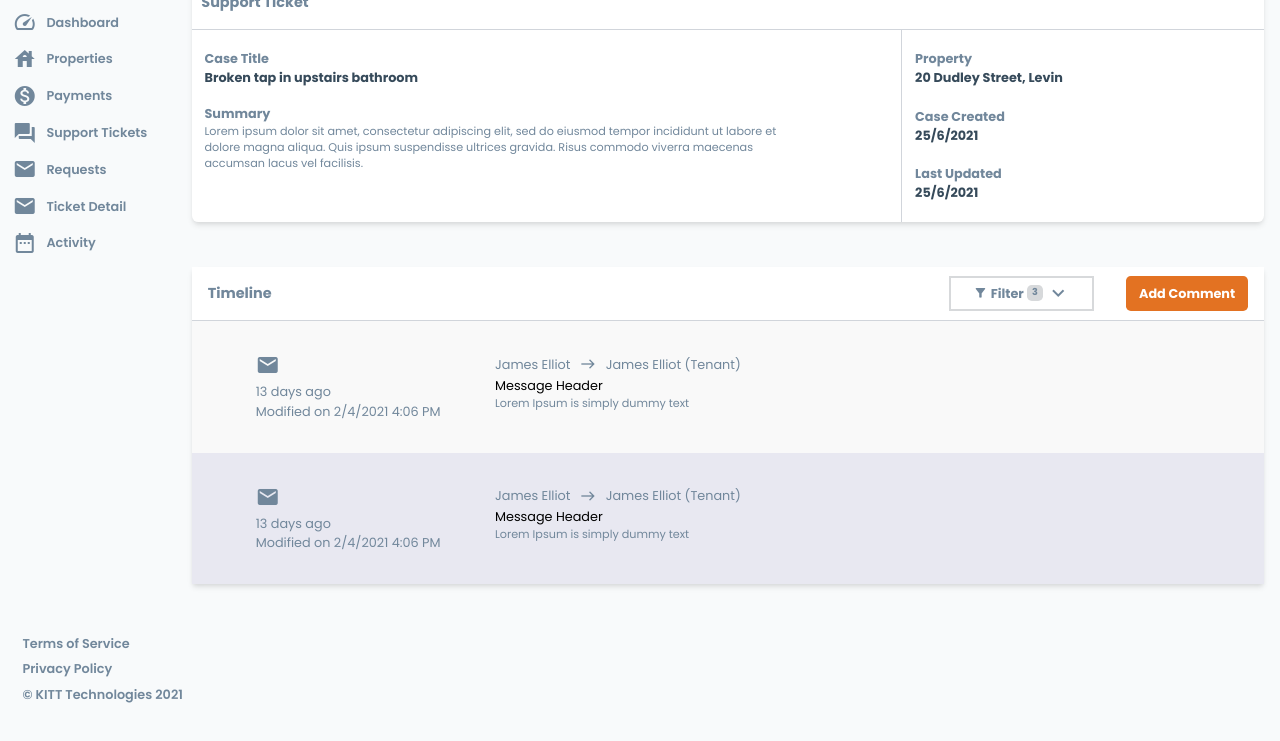
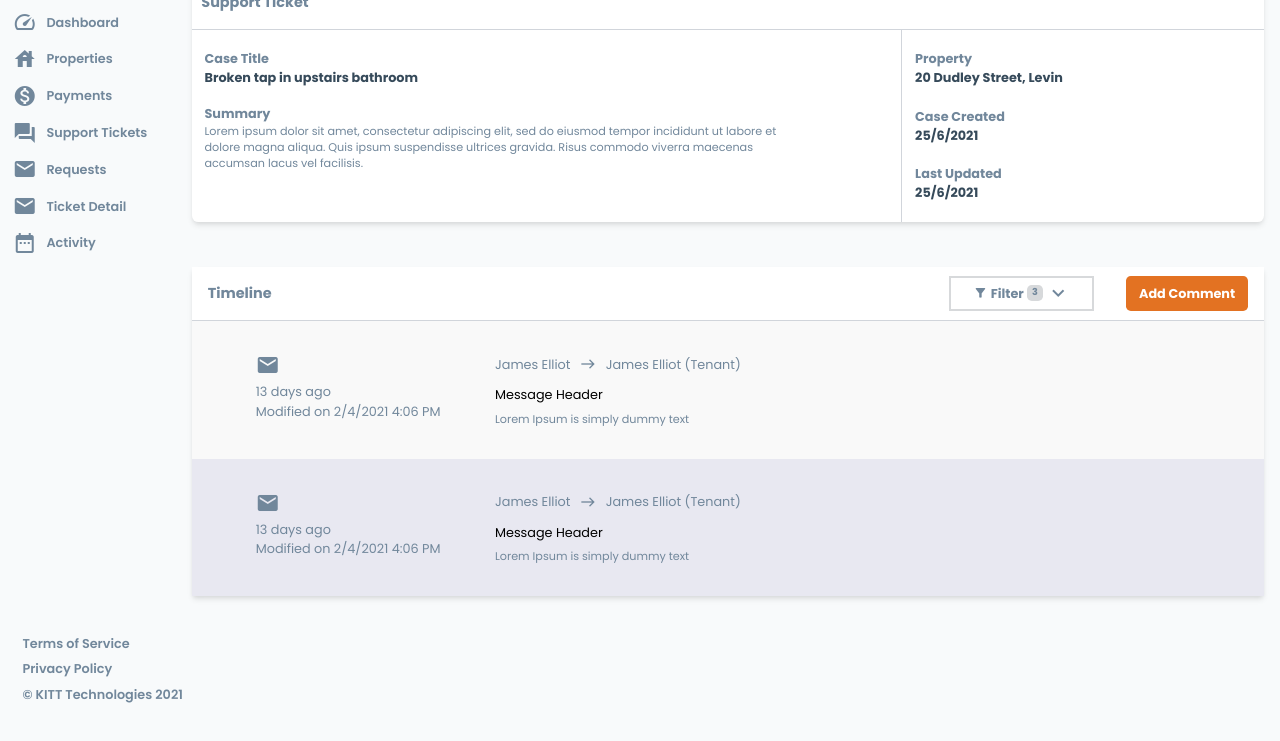
Before and after one commit to ranaharoon3222/james_app, a website: page src/ticket-detail.html in a window 1280 px wide. Shown: the part 83-824 px from the top of the page. Drawn offline with Linux system fonts and the light colour scheme; files whose address does not match are found by name.

Commit message:
fixed spacing

```diff
--- a/src/ticket-detail.html
+++ b/src/ticket-detail.html
@@ -239,18 +239,18 @@
                 <!-- start messsage -->
 
                 <div class="grid sm:grid-cols-4 gap-4 py-10 overflow-hidden auto-rows-auto bg-[#F9F9F9] px-5 md:px-20">
-                    <div class="text-secondary">
+                    <div class=" text-secondary">
                         <span class="material-icons text-secondary"> email </span>
                         <p>13 days ago</p>
                         <p>Modified on 2/4/2021 4:06 PM</p>
                     </div>
                     <div class="col-span-3 text-secondary">
-                        <div class="flex items-center ">
+                        <div class="flex items-center mb-3 ">
                             <p>James Elliot</p> <span class="mx-3 text-xl material-icons">east</span>
                             <p>James Elliot (Tenant)</p>
                         </div>
-                        <div class="text-black">Message Header</div>
-                        <p class="text-sm">Lorem Ipsum is simply dummy text</p>
+                        <div class="mb-2 text-black">Message Header</div>
+                        <p class="mt-2 text-sm">Lorem Ipsum is simply dummy text</p>
                     </div>
                 </div>
                 <!-- end message -->
@@ -264,12 +264,12 @@
                         <p>Modified on 2/4/2021 4:06 PM</p>
                     </div>
                     <div class="col-span-3 text-secondary">
-                        <div class="flex items-center ">
+                        <div class="flex items-center mb-3">
                             <p>James Elliot</p> <span class="mx-3 text-xl material-icons">east</span>
                             <p>James Elliot (Tenant)</p>
                         </div>
-                        <div class="text-black">Message Header</div>
-                        <p class="text-sm">Lorem Ipsum is simply dummy text</p>
+                        <div class="mb-2 text-black">Message Header</div>
+                        <p class="mt-2 text-sm">Lorem Ipsum is simply dummy text</p>
                     </div>
                 </div>
                 <!-- end message -->
```
Also changed, not shown: src/assets/css/tailwind.css.
